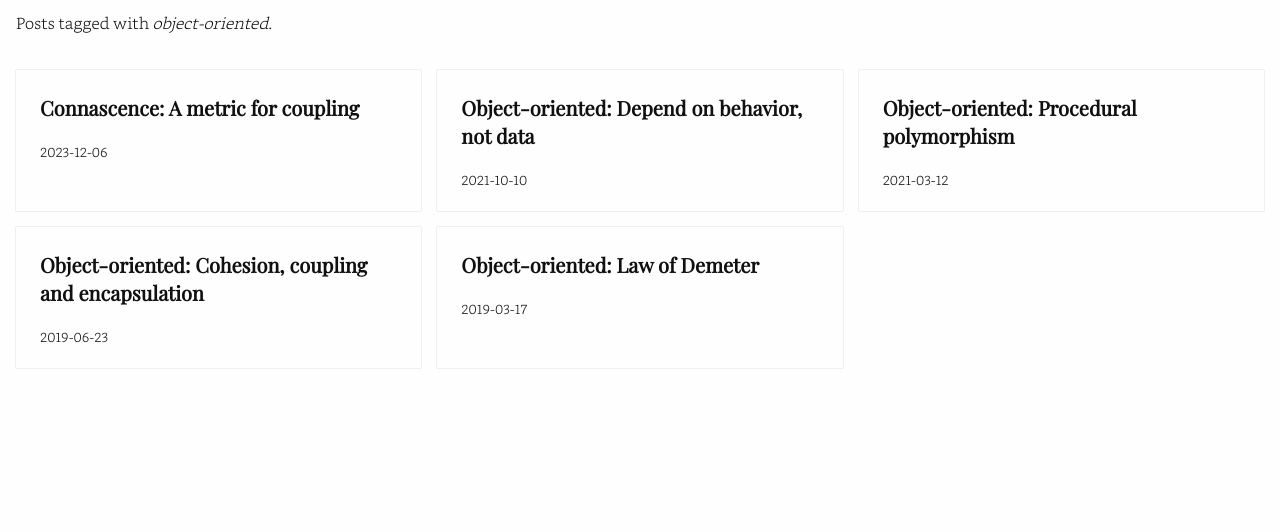
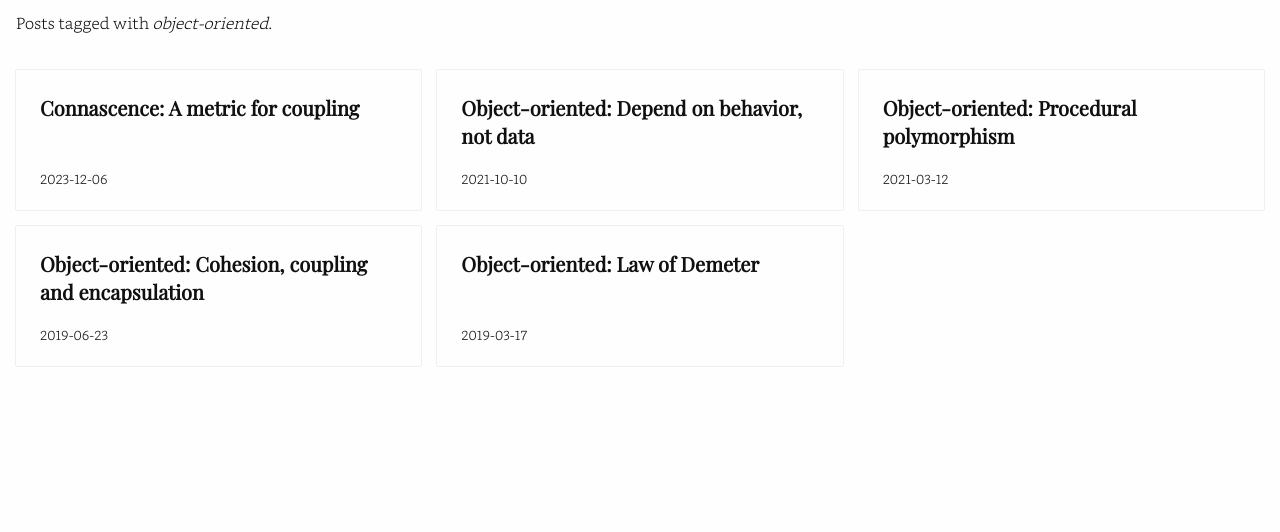
Before and after one commit to samdevega/samdevega.github.io, an Astro site: page /en/tags/object-oriented in a window 1280 px wide. Shown: the part 158-690 px from the top of the page. Built offline with nearby package versions, Linux system fonts and the light colour scheme; Astro itself is replaced by a stand-in of ours.

Commit message:
style. push date to bottom on post list items

```diff
--- a/src/components/BlogPost.astro
+++ b/src/components/BlogPost.astro
@@ -16,7 +16,8 @@ const formattedDate = date.toISOString().split('T')[0]
   a {
     box-shadow: 0 0 1px #aaaaaa;
     color: inherit;
-    display: block;
+    display: flex;
+    flex-direction: column;
     padding: 1rem 1.5rem;
     text-decoration: none;
     width: 100%;
@@ -24,4 +25,7 @@ const formattedDate = date.toISOString().split('T')[0]
   a:hover {
     box-shadow: 0 0 1px #bb6633;
   }
+  small {
+    margin-top: auto;
+  }
 </style>
```
